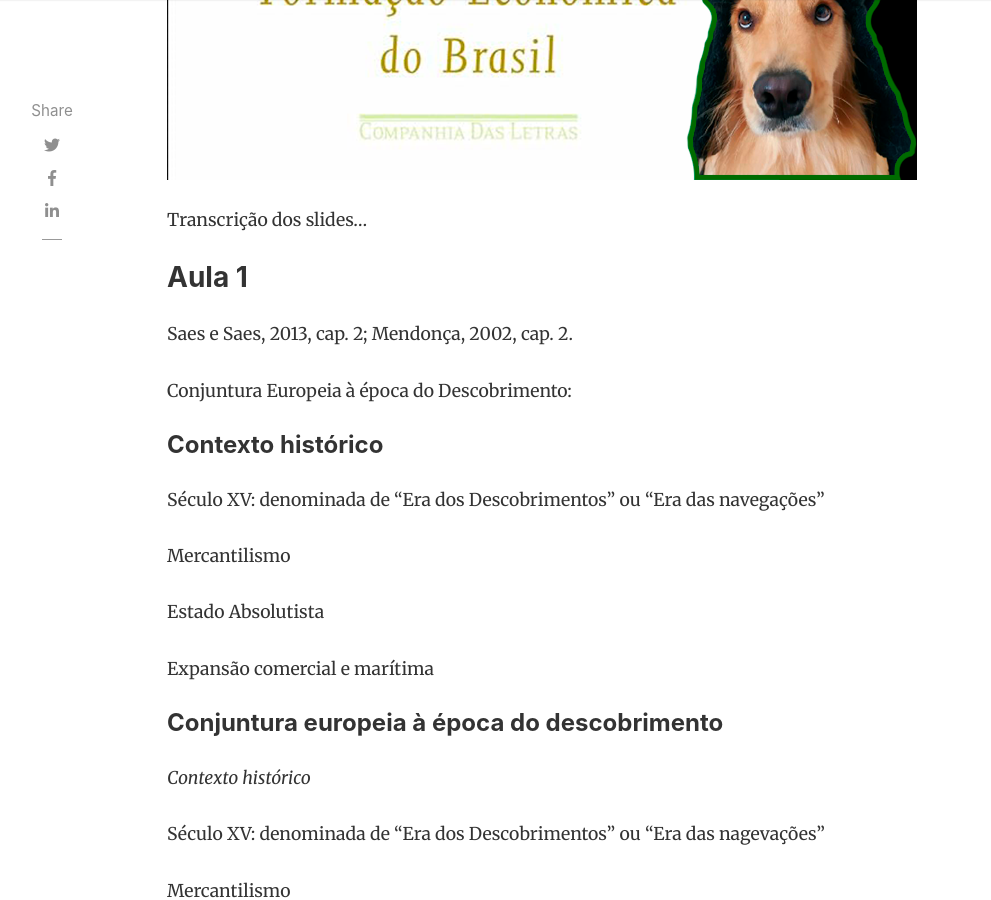
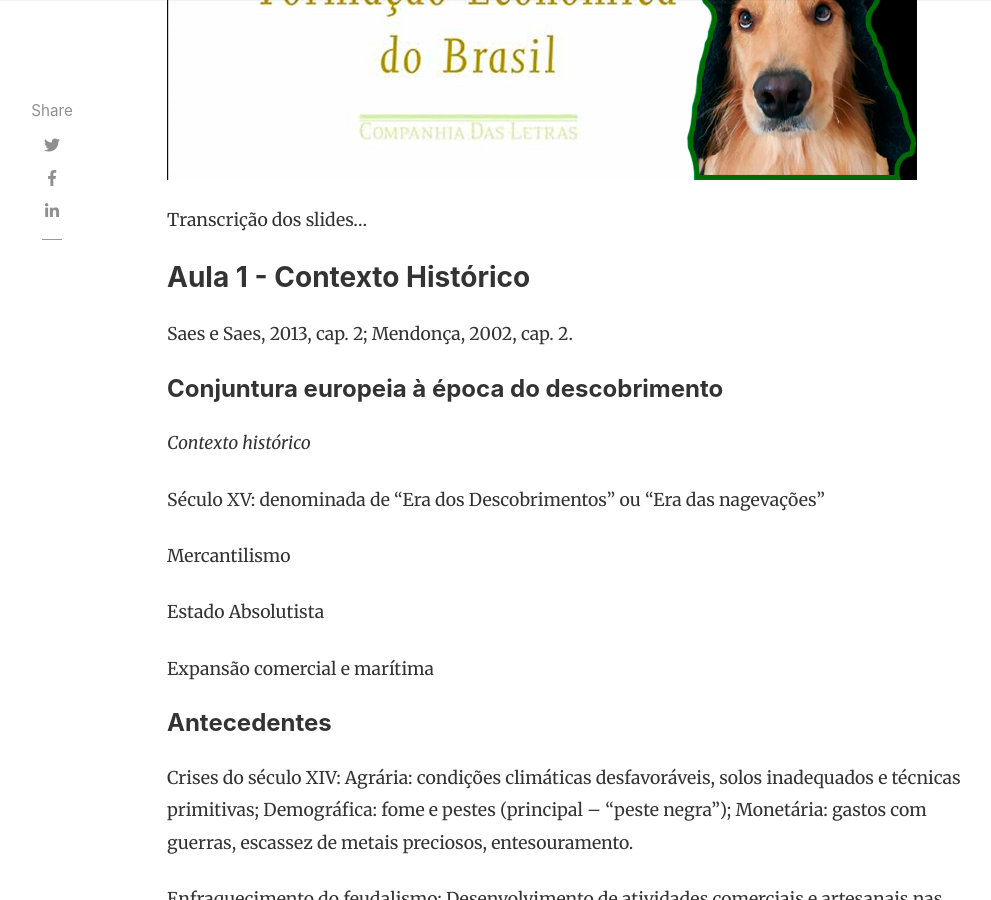
Before and after one commit to renelourenco/lourencoblog, a Jekyll site: the page built from _posts/2024-10-08-primeira-atividade-de-formação-econômica-do-brasil.md, in a window 1280 px wide and 900 px high, scrolled down 681 px. Shown: the whole window, without its empty margins (118-1109 px from the left). Built offline with Jekyll 4.4.1, drawn with Linux system fonts in a browser that asks for light colours; nearby versions of some CDN libraries; comment, search, counter and statistics services are not loaded.

Commit message:
Update 2024-10-08-primeira-atividade-de-formação-econômica-do-brasil.md

```diff
--- a/_posts/2024-10-08-primeira-atividade-de-formação-econômica-do-brasil.md
+++ b/_posts/2024-10-08-primeira-atividade-de-formação-econômica-do-brasil.md
@@ -10,21 +10,9 @@
 
 Transcrição dos slides...
 
-### Aula 1
+### Aula 1 - Contexto Histórico
 
 Saes e Saes, 2013, cap. 2; Mendonça, 2002, cap. 2.
-
-Conjuntura Europeia à época do Descobrimento:
-
-#### Contexto histórico
-
-Século XV: denominada de “Era dos Descobrimentos” ou “Era das navegações”
-
-Mercantilismo
-
-Estado Absolutista
-
-Expansão comercial e marítima
 
 #### Conjuntura europeia à época do descobrimento
 
```
